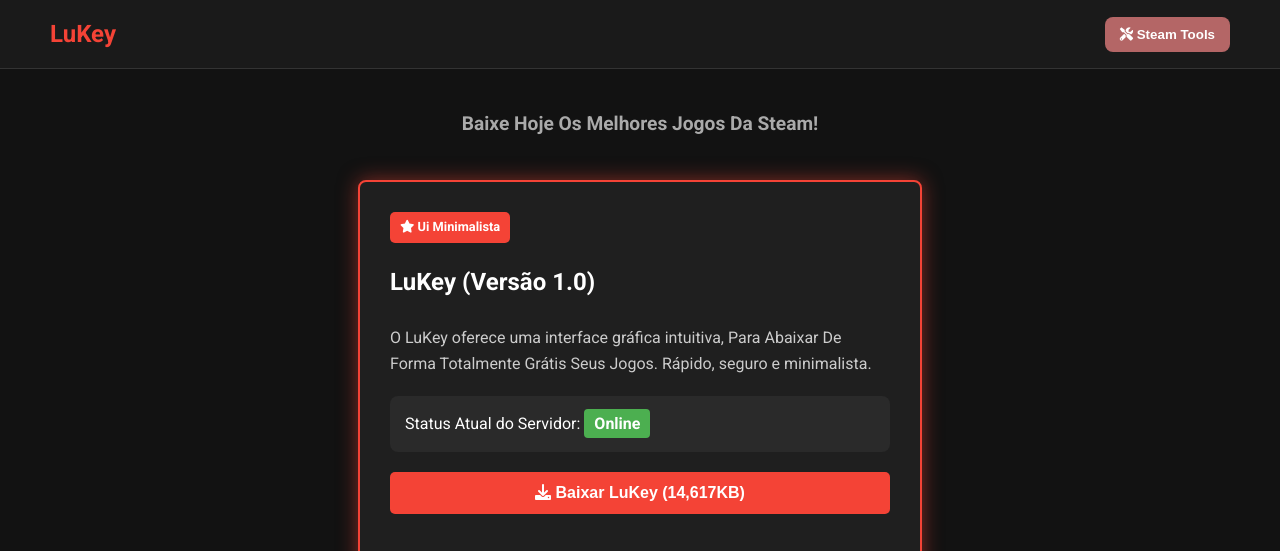
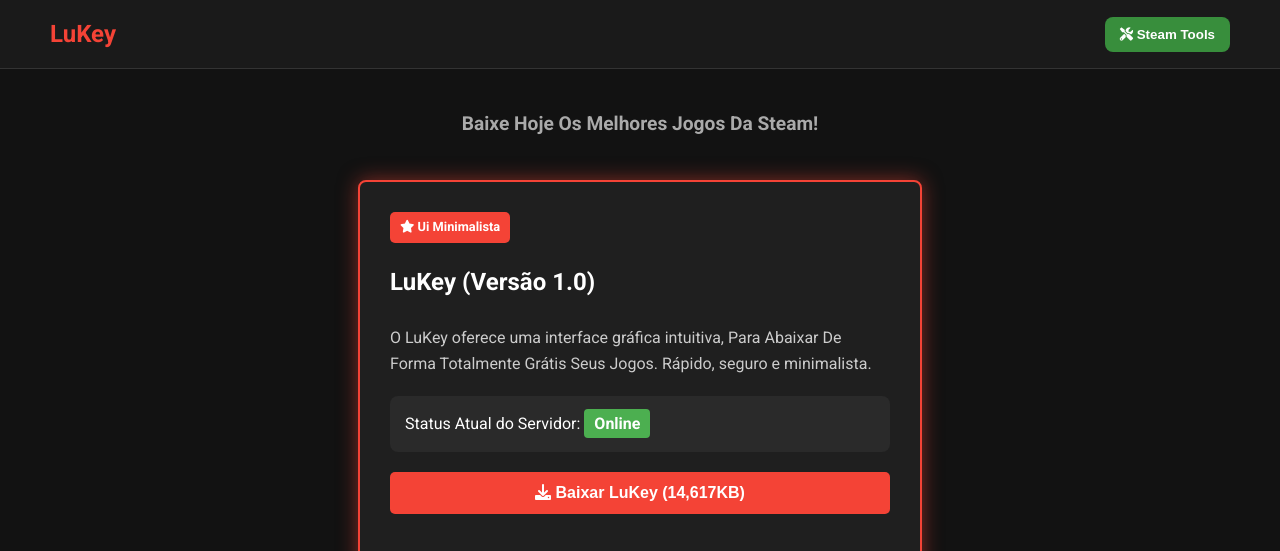
Before and after one commit to necrosyct/lukeysite, a plain HTML site: page index.html in a window 1280 px wide. In both pictures the pointer is over the button "Steam Tools". Shown: the top 551 px of the page. Drawn offline with Linux system fonts and the light colour scheme.

Commit message:
Update style.css

```diff
--- a/style.css
+++ b/style.css
@@ -55,7 +55,8 @@ body {
     transition: background-color 0.3s;
 }
 .steamtools-btn:hover {
-    background-color: #b46666;
+    /* Corrigido para uma variação do verde, para manter a cor do acento */
+    background-color: #388e3c;
 }
 
 /* Container Principal e Layout de Card Único */
@@ -234,7 +235,7 @@ body {
 }
 
 .discord-btn-section h4 {
-    /* CORRIGIDO para var(--text-color) para que o texto volte a ser branco */
+    /* CORRIGIDO para var(--text-color) para que o texto seja BRANCO */
     color: var(--text-color) !important;
     margin-bottom: 15px;
     font-size: 1em;
```
